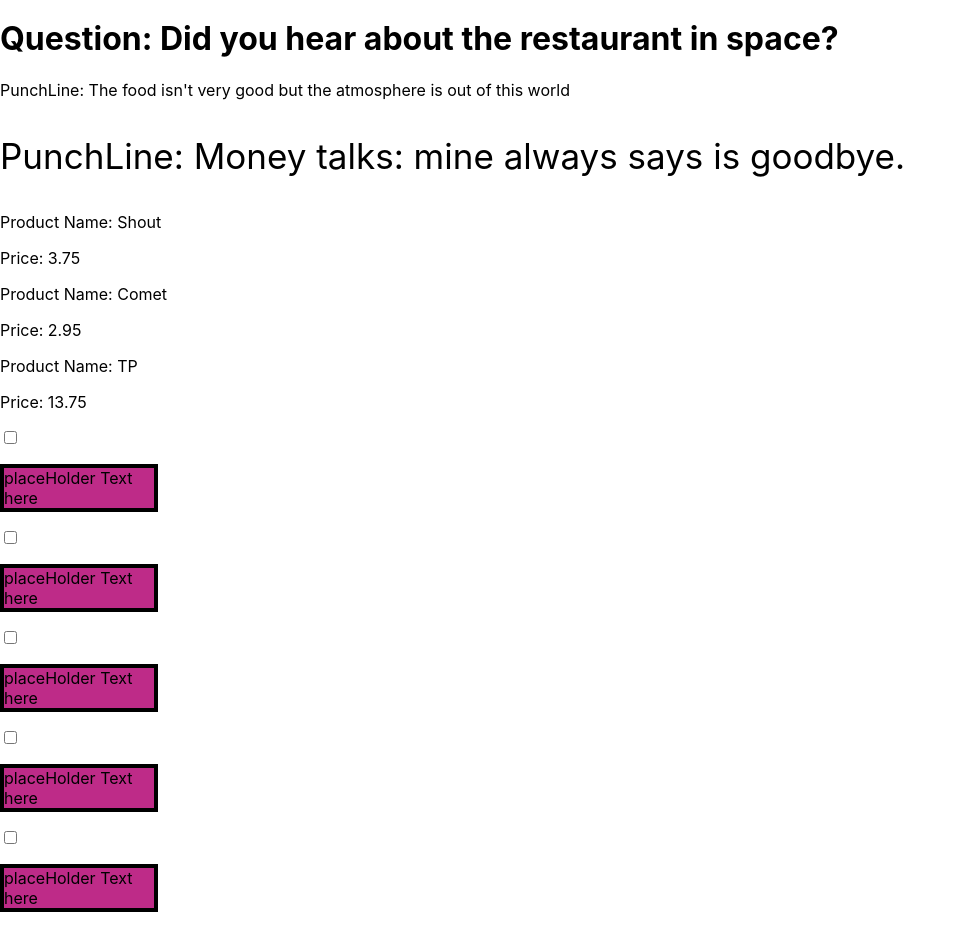
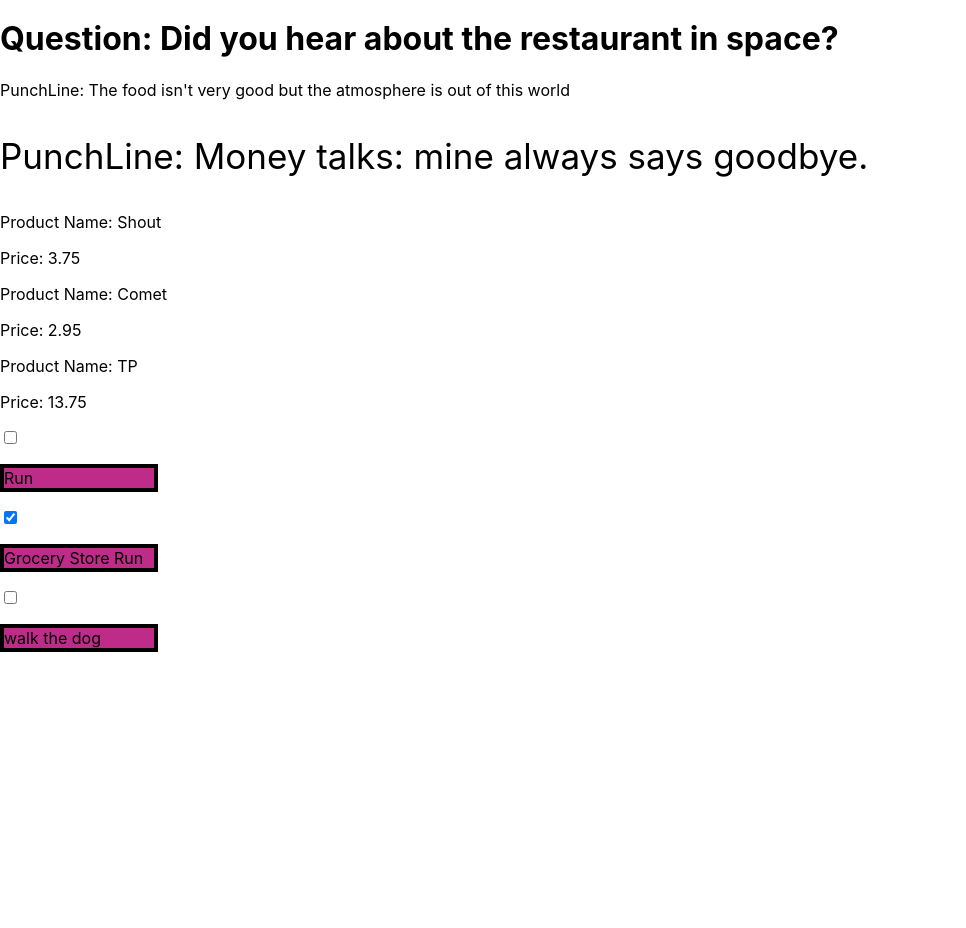
Before and after one commit to wild1k/Perfecting_React, a React (Create React App) app: page / in a window 1280 px wide. Shown: the part 744-1672 px from the top of the page, without its empty margins (0-966 px from the left). After the commit the page ends 1412 px from the top, so only its background shows below. Built offline with nearby package versions, Linux system fonts and the light colour scheme.

Commit message:
learning about classes and how they use state differently than hooks in functions

```diff
--- a/package.json
+++ b/package.json
@@ -6,6 +6,7 @@
     "@testing-library/jest-dom": "^5.11.6",
     "@testing-library/react": "^11.2.2",
     "@testing-library/user-event": "^12.5.0",
+    "nodemon": "^2.0.6",
     "react": "^17.0.1",
     "react-dom": "^17.0.1",
     "react-scripts": "4.0.1",
--- a/src/App.js
+++ b/src/App.js
@@ -4,11 +4,23 @@ import ContactCard from "./Components/ContactCard";
 // import Footer from "./Components/Footer";
 // import Main from "./Components/MyInfo";
 // import Header from "./Components/Header";
-import ToDo from "./Components/ToDoItems";
+import ToDoItems from "./Components/ToDoItems";
 import Joke from "./Components/Joke";
 import Products from "./Components/Products";
+import todoData from "./utils/TodoData";
 
-function App(props) {
+
+
+
+class App extends React.Component {
+  constructor(){
+    super();
+    this.state = {
+      todos: todoData,
+    }
+  }
+
+render(){
   const jokesArray = [
     {
       id: 1,
@@ -21,9 +33,9 @@ function App(props) {
     },
    {
      id: 3,
-      punchLine: "Money talks: mine always says is goodbye.",
+      punchLine: "Money talks: mine always says goodbye.",
     },
-]
+];
 const prodArray = [
   {
       id:0,
@@ -31,16 +43,17 @@ const prodArray = [
       price: parseFloat(3.75),
   },
   {
-      id:0,
+      id:1,
       name: "Comet",
       price: parseFloat(2.95),
   },
   {
-      id:0,
+      id:2,
       name: "TP",
       price: parseFloat(13.75),
   },
-]
+];
+  const toDoComponent = this.state.todos.map(todos => <ToDoItems key={todos.id} todoData={todos}/>)
   const ProdComponent = prodArray.map(items => <Products key={items.id} prodArray={items}/>)
 
     const jokeComponent = jokesArray.map(jokes => <Joke key={jokes.id} question={jokes.question} punchLine={jokes.punchLine}/>)
@@ -69,15 +82,19 @@ const ProdComponent = prodArray.map(items => <Products key={items.id} prodArray=
        <>
 
         {jokeComponent}
+
+        {ProdComponent}
+
+        {toDoComponent}
   </>
-      {ProdComponent}
-      <ToDo />
-      <ToDo />
-      <ToDo />
-      <ToDo />
-      <ToDo />
       </>
     )
   }
 
+
+
+
+}
+
+
 export default App;
--- a/src/Components/ToDoItems.js
+++ b/src/Components/ToDoItems.js
@@ -1,11 +1,14 @@
 import React from "react";
-import "../App.css";
 
-export default function ToDo() {
+
+export default function ToDoItems(props) {
+
+
   return (
+
     <div>
-      <input type="checkbox" />
-     <p className="liMain2">placeHolder Text here</p>
+      <input type="checkbox" checked={props.todoData.completed}/>
+  <p className="liMain2">{props.todoData.objective}</p>
     </div>
   );
 }
--- /dev/null
+++ b/src/utils/TodoData.js
@@ -0,0 +1,23 @@
+
+
+
+  export const todoData = [
+    {
+        id:0,
+        objective: "Run",
+        completed: false,
+    },
+    {
+        id:1,
+        objective: "Grocery Store Run",
+        completed: true,
+    },
+    {
+        id:2,
+        objective: "walk the dog",
+        completed: false,
+    },
+  ]
+
+
+export default todoData;
```
Also changed, not shown: src/index.js (+63 -1 lines), 2 other files (tests, documents, lock files or other folders). Lines whose indentation alone changed are shown as unchanged.
